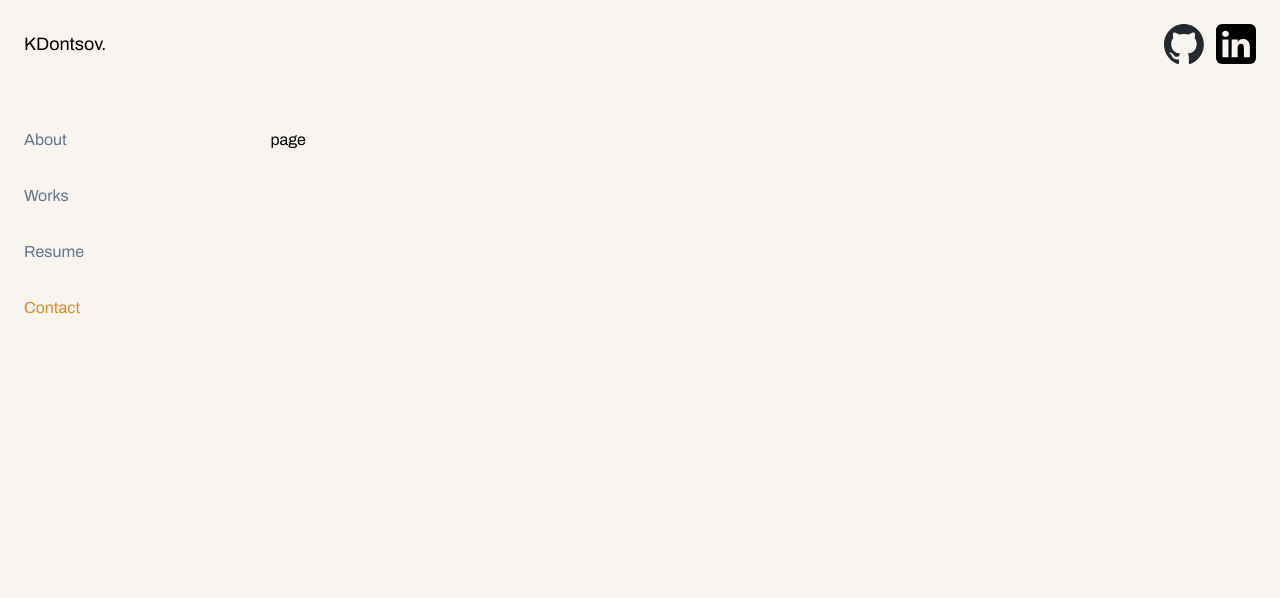
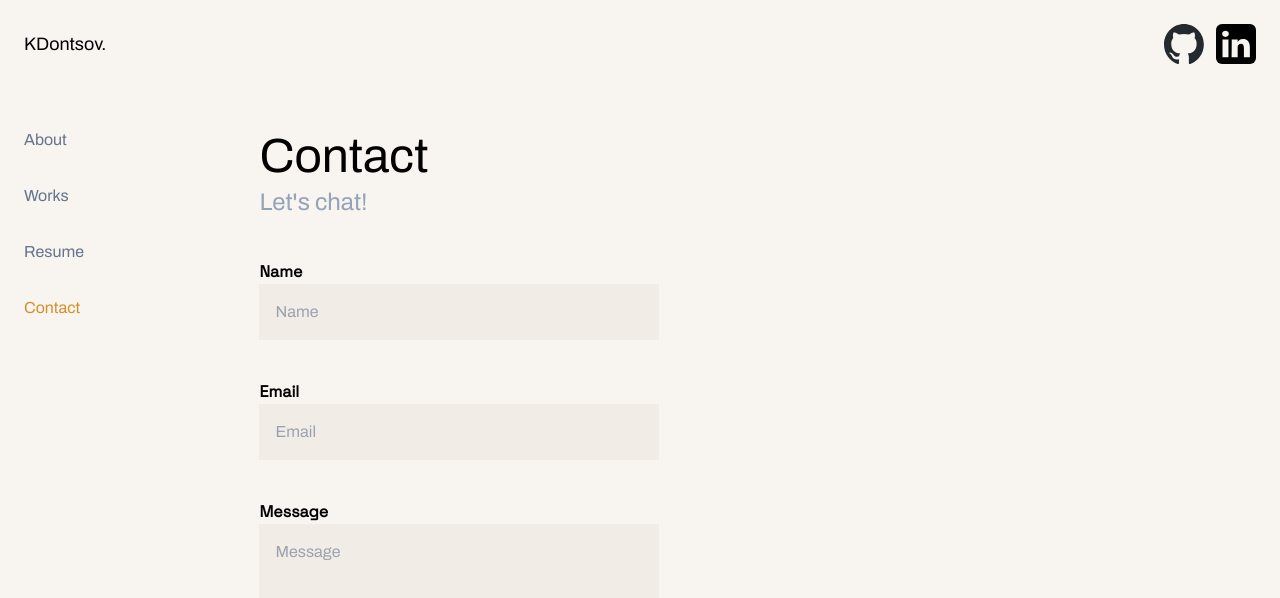
Before and after one commit to Kost90/dontsov-dev, a Next.js app: page /contact in a window 1280 px wide. Shown: the top 598 px of the page. Built offline with nearby package versions, Linux system fonts and the light colour scheme.

Commit message:
added contact form

```diff
--- a/app/contact/page.tsx
+++ b/app/contact/page.tsx
@@ -1,9 +1,19 @@
-import React from 'react'
+import React from "react";
+import Title from "../ui/works/Title";
+import Paragraphs from "../ui/components/Paragraphs";
+import Form from "../ui/contact/Form";
 
 function page() {
   return (
-    <div>page</div>
-  )
+    <div
+      className="container overflow-y-scroll w-full mb-16"
+      style={{ scrollbarWidth: "none" }}
+    >
+      <Title text="Contact" />
+      <Paragraphs delay={0.5} text="Let's chat!" position={20}/>
+      <Form/>
+    </div>
+  );
 }
 
-export default page
+export default page;
--- a/app/ui/contact/Form.tsx
+++ b/app/ui/contact/Form.tsx
@@ -0,0 +1,83 @@
+"use client";
+import React, { useRef } from "react";
+import { spaceGrotesk } from "../fonts";
+import { motion } from "framer-motion";
+import emailjs from "@emailjs/browser";
+
+function Form() {
+  const form = useRef(null);
+  const submit = (e: any) => {
+    e.preventDefault();
+    const currentForm = form.current as unknown as HTMLFormElement;
+    form.current &&
+      emailjs
+        .sendForm(
+          "portfolio",
+          "contact_form",
+          form.current,
+          `${process.env.NEXT_PUBLIC_PUBLIC_KEY}`
+        )
+        currentForm && currentForm.reset();
+  };
+  return (
+    <motion.form
+      initial={{ opacity: 0, y: 20 }}
+      animate={{ opacity: 1, y: 0 }}
+      transition={{ delay: 1, duration: 0.5 }}
+      ref={form}
+      className={`flex flex-col gap-5 md:gap-10 mt-10 mb-10 items-start`}
+      onSubmit={submit}
+    >
+      <div className="w-full">
+        <label
+          htmlFor="name"
+          className={`${spaceGrotesk.className} !font-semibold`}
+        >
+          Name
+        </label>
+        <input
+          type="text"
+          name="name"
+          placeholder="Name"
+          className="flex items-center p-4 bg-[#F1ECE6] text-black focus:!border-2 focus:!border-bronze md:w-[400px] w-full outline-none"
+        />
+      </div>
+      <div className="w-full">
+        <label
+          htmlFor="email"
+          className={`${spaceGrotesk.className} !font-semibold`}
+        >
+          Email
+        </label>
+        <input
+          type="email"
+          name="email"
+          placeholder="Email"
+          className="flex items-center p-4 bg-[#F1ECE6] text-black focus:!border-2 focus:!border-bronze md:w-[400px] w-full outline-none"
+        />
+      </div>
+      <div className="w-full">
+        <label
+          htmlFor="message"
+          className={`${spaceGrotesk.className} !font-semibold`}
+        >
+          Message
+        </label>
+        <textarea
+          name="message"
+          id="message"
+          placeholder="Message"
+          className="flex items-center p-4 bg-[#F1ECE6] text-black focus:!border-2 focus:!border-bronze md:w-[400px] w-full h-[240px] resize-none outline-none"
+        ></textarea>
+      </div>
+      <button
+        type="submit"
+        className="flex justify-center items-center w-full md:w-40 pt-4 pb-4 pl-2 pr-2 !font-semibold bg-black text-white hover:text-bronze duration-500"
+      >
+        Send
+      </button>
+    </motion.form>
+  );
+}
+
+export default Form;
--- /dev/null
+++ b/app/ui/contact/styles/styles.module.css
@@ -0,0 +1,3 @@
+form label {
+  @apply font-semibold text-black;
+}/*# sourceMappingURL=styles.module.css.map */
--- /dev/null
+++ b/app/ui/contact/styles/styles.module.scss
@@ -0,0 +1,3 @@
+.label {
+    @apply !font-semibold text-black;
+}
--- a/app/ui/resume/Contentwrapper.tsx
+++ b/app/ui/resume/Contentwrapper.tsx
@@ -1,10 +1,9 @@
-"use client";
+
 import React from "react";
 import List from "./List";
 import Title from "../works/Title";
 import Paragraphs from "../components/Paragraphs";
 import Downloadbtn from "./Downloadbtn";
-import { motion } from "framer-motion";
 
 const resumeData = [
   {
@@ -37,22 +36,7 @@ function Contentwrapper() {
     <>
       <div className="flex flex-row justify-between">
         <Title text="Resume" />
-        <Downloadbtn className="hidden md:flex"/>
-        {/* <motion.button
-          initial={{ opacity: 0, x: 20 }}
-          animate={{ opacity: 1, x: 0 }}
-          transition={{ duration: 0.5 }}
-          type="button"
-          className="hidden md:flex items-center justify-center p-1 md:p-2 bg-black rounded-md"
-        >
-          <a
-            href="/Kostiantyn_Dontsov_CV.pdf"
-            download
-            className="text-white font-semibold hover:text-bronze duration-500"
-          >
-            Download CV
-          </a>
-        </motion.button> */}
+        <Downloadbtn className="hidden md:flex" />
       </div>
       <Paragraphs
         delay={0.5}
@@ -71,7 +55,7 @@ function Contentwrapper() {
           delay={1.5 - 0.5 + i}
         />
       ))}
-      <Downloadbtn className="flex md:hidden"/>
+      <Downloadbtn className="flex md:hidden" />
     </>
   );
 }
--- a/app/works/[id]/page.tsx
+++ b/app/works/[id]/page.tsx
@@ -17,7 +17,7 @@ async function page({ params }: { params: { id: string } }) {
       style={{ scrollbarWidth: "none" }}
     >
       <Title text={projects[0].name} />
-      <Paragraphs text={projects[0].description} delay={0.5} />
+      <Paragraphs text={projects[0].description} delay={0.5} position={20}/>
       <div className="flex flex-row items-center gap-2">
         {projects[0].logourld.map((el, i) => (
           <Logoslist src={el} alt="svg_icon" key={i} i={i} delay={1.2} />
--- a/package.json
+++ b/package.json
@@ -10,6 +10,7 @@
     "lint": "next lint"
   },
   "dependencies": {
+    "@emailjs/browser": "^4.1.0",
     "@heroicons/react": "^2.1.1",
     "@vercel/postgres": "^0.7.2",
     "clsx": "^2.1.0",
```
Also changed, not shown: 2 other files (tests, documents, lock files or other folders).
